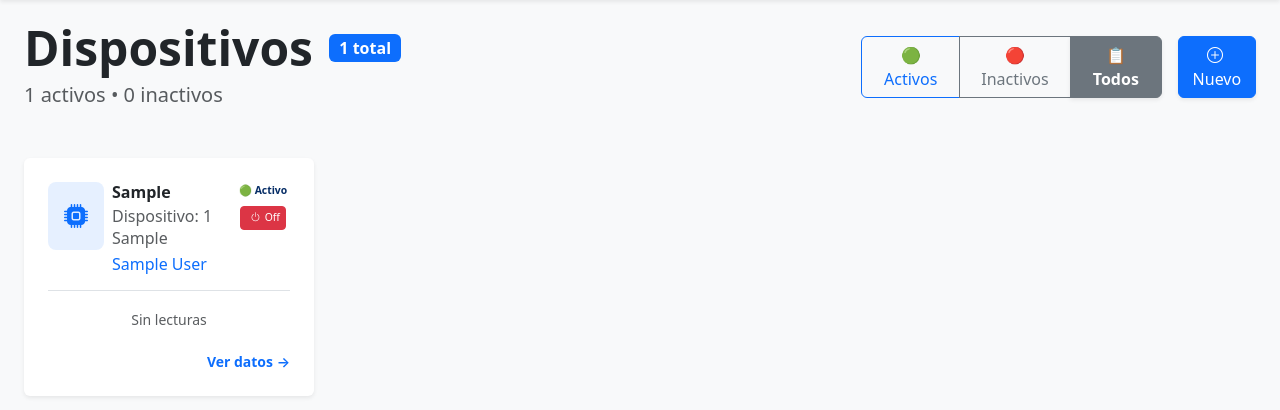
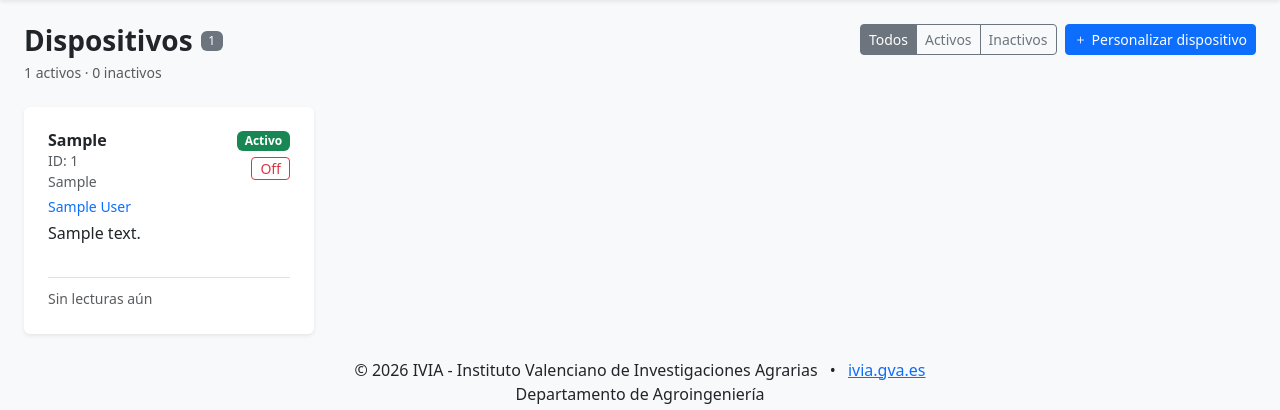
Before and after one commit to cdiazcod17/IVIA_monitor_alimentos, a Django app: page /devices/ in a window 1280 px wide. Shown: the part 62-472 px from the top of the page. Run offline with Django 5.2, Linux system fonts and the light colour scheme; a user stored in the database is signed in; tables that the repository leaves empty hold one stand-in row (values such as "Sample post").

Commit message:
visual del template detail mas limpia, se modifica el filtro y el grid de dispositivos

```diff
--- a/templates/devices/list.html
+++ b/templates/devices/list.html
@@ -5,157 +5,136 @@
 {% block content %}
 <div class="container-fluid py-4 px-3 px-md-4">
     <!-- Header Filtros -->
-    <div class="row align-items-center mb-4 mb-md-5">
-        <div class="col-md-8">
-            <div class="d-flex align-items-center">
-                <h1 class="display-5 fw-bold mb-0 me-3 lh-1">Dispositivos</h1>
-                <span class="badge bg-primary fs-6">{{ devices|length }} total</span>
+    <div class="d-flex flex-wrap justify-content-between align-items-start gap-3 mb-4">
+
+        <div>
+            <div class="d-flex align-items-center gap-2 mb-1">
+                <h1 class="h3 fw-semibold mb-0">Dispositivos</h1>
+                <span class="badge text-bg-secondary fw-normal">{{ devices|length }}</span>
             </div>
-            <p class="lead text-muted mt-2 mb-0">
-                {% if total_active %}{{ total_active }} activos • {{ total_inactive }} inactivos{% endif %}
-            </p>
+            {% if total_active %}
+            <p class="text-muted small mb-0">{{ total_active }} activos &middot; {{ total_inactive }} inactivos</p>
+            {% endif %}
         </div>
 
-        <div class="col-md-4 mt-3 mt-md-0">
-            <div class="d-flex gap-2 justify-content-md-end">
-                <!-- Filtros -->
-                <div class="btn-group w-100 w-md-auto" role="group">
+        <div class="d-flex align-items-center gap-2 flex-wrap">
+            <div class="btn-group btn-group-sm" role="group" aria-label="Filtrar dispositivos">
+                <a href="{% url 'devices:list' %}"
+                    class="btn btn-outline-secondary {% if status_filter != 'active' and status_filter != 'inactive' %}active{% endif %}">
+                    Todos
+                </a>
                 <a href="{% url 'devices:list' %}?status=active"
-                       class="btn btn-outline-primary
-                              {% if status_filter == 'active' %}active fw-semibold shadow-sm{% endif %}">
-                        🟢 Activos
+                    class="btn btn-outline-secondary {% if status_filter == 'active' %}active{% endif %}">
+                    Activos
                 </a>
                 <a href="{% url 'devices:list' %}?status=inactive"
-                       class="btn btn-outline-secondary
-                              {% if status_filter == 'inactive' %}active fw-semibold shadow-sm{% endif %}">
-                        🔴 Inactivos
-                    </a>
-                    <a href="{% url 'devices:list' %}"
-                       class="btn btn-outline-secondary
-                              {% if status_filter != 'active' and status_filter != 'inactive' %}active fw-semibold shadow-sm{% endif %}">
-                        📋 Todos
+                    class="btn btn-outline-secondary {% if status_filter == 'inactive' %}active{% endif %}">
+                    Inactivos
                 </a>
             </div>
 
-                <!-- Añadir -->
-                <a href="{% url 'devices:add' %}" class="btn btn-primary shadow-sm ms-md-2">
-                    <i class="bi bi-plus-circle me-1"></i>Nuevo
+            <a href="{% url 'devices:add' %}" class="btn btn-primary btn-sm">
+                <i class="bi bi-plus me-1"></i>Personalizar dispositivo
             </a>
         </div>
-        </div>
+
     </div>
 
     <!-- Grid Dispositivos -->
+    {# Grid Dispositivos #}
     <div class="row g-3 g-md-4">
         {% for item in devices %}
         <div class="col-xl-3 col-lg-4 col-md-6">
             <a href="{% url 'devices:detail' item.device.device_id %}" class="text-decoration-none">
-                <div class="card h-100 device-card border-0 shadow-sm hover-shadow-lg transition-all">
-                    <div class="card-body p-3 p-md-4">
-                        <!-- Header: Icono + Info + Status -->
-                        <div class="d-flex align-items-start mb-3 gap-2">
-                            <!-- Icono -->
-                            <div class="flex-shrink-0">
-                                <div class="bg-primary bg-opacity-10 p-2 p-md-3 rounded-3">
-                                    <i class="bi bi-cpu-fill text-primary fs-4 fs-md-3"></i>
-                                </div>
-                            </div>
+                <div class="card h-100 border-0 shadow-sm">
+                    <div class="card-body p-3 p-md-4 d-flex flex-column gap-3">
 
-                            <!-- Info Principal -->
-                            <div class="flex-grow-1 min-w-0">
-                                <h6 class="card-title fw-bold mb-1 lh-sm fs-6 fs-md-5 mb-1">
+                        {# Cabecera: nombre + ID + estado #}
+                        <div class="d-flex align-items-start justify-content-between gap-2">
+
+                            <div class="min-w-0 flex-grow-1">
+                                <h6 class="fw-semibold mb-0 text-body text-truncate">
                                     {% if item.user_device and item.user_device.alias %}
-                                        {{ item.user_device.alias|truncatechars:18 }}
+                                    {{ item.user_device.alias }}
                                     {% else %}
-                                        {{ item.device.default_name|truncatechars:18 }}
+                                    {{ item.device.default_name }}
                                     {% endif %}
                                 </h6>
 
-                                <small class="text-muted d-block lh-sm fs-6 fs-md-5">
-                                    Dispositivo: {{ item.device.device_id }}
-                                </small>
+                                <small class="text-muted d-block">ID: {{ item.device.device_id }}</small>
 
-                                <small class="text-muted lh-sm fs-6 fs-md-5">
-                                    {{ item.device.location|default:"Sin ubicación"|truncatechars:20 }}
-                                </small>
+                                {% if item.device.location %}
+                                <small class="text-muted d-block text-truncate">{{ item.device.location }}</small>
+                                {% endif %}
 
                                 {% if item.user_device and item.user_device.food_name %}
-                                <small class="text-primary d-block lh-sm fs-6 fs-md-5 mt-1">
-                                    {{ item.user_device.food_name|truncatechars:15 }}
+                                <small class="text-primary d-block mt-1 text-truncate">
+                                    {{ item.user_device.food_name }}
                                 </small>
+                                <p class="d-block mt-1 text-truncate">{{ item.user_device.notes }}</p>
                                 {% endif %}
                             </div>
 
-                            <!-- Status + Acción -->
-                            <div class="flex-shrink-0 ms-2 status-actions" style="min-width: 70px; max-width: 80px;">
-                                <div class="d-flex flex-column gap-1 align-items-center">
-                                    <!-- Badge -->
-                                    <span class="badge badge-status fs-6 lh-1 px-2 py-1 text-primary-emphasis">
-                                        {{ item.device.is_active|yesno:"🟢 Activo,🔴 Inactivo" }}
-                                    </span>
+                            <div class="flex-shrink-0 d-flex flex-column align-items-end gap-1">
+                                {% if item.device.is_active %}
+                                <span class="badge text-bg-success">Activo</span>
+                                {% else %}
+                                <span class="badge text-bg-secondary">Inactivo</span>
+                                {% endif %}
 
-                                    <!-- Botón -->
                                 {% if item.device.is_active %}
-                                    <form method="post" action="{% url 'devices:disable' %}" class="d-inline mb-0">
+                                <form method="post" action="{% url 'devices:disable' %}" class="m-0">
                                     {% csrf_token %}
                                     <input type="hidden" name="device_id" value="{{ item.device.device_id }}">
-                                        <button type="submit" class="btn btn-sm btn-danger btn-status px-1 py-1 shadow-none "
+                                    <button type="submit" class="btn btn-sm btn-outline-danger px-2 py-0"
                                         onclick="return confirm('¿Desactivar {{ item.device.default_name }}?')">
-                                            <i class="bi bi-power m-1"></i>Off
+                                        Off
                                     </button>
                                 </form>
                                 {% else %}
-                                    <form method="post" action="{% url 'devices:enable' %}" class="d-inline mb-0">
+                                <form method="post" action="{% url 'devices:enable' %}" class="m-0">
                                     {% csrf_token %}
                                     <input type="hidden" name="device_id" value="{{ item.device.device_id }}">
-                                        <button type="submit" class="btn btn-sm btn-success btn-status px-1 py-1 shadow-none"
+                                    <button type="submit" class="btn btn-sm btn-outline-success px-2 py-0"
                                         onclick="return confirm('¿Activar {{ item.device.default_name }}?')">
-                                            <i class="bi bi-power m-1"></i>On
+                                        On
                                     </button>
                                 </form>
                                 {% endif %}
                             </div>
                         </div>
-                        </div>
 
-
+                        {# Última lectura #}
                         <div class="border-top pt-2 mt-auto">
                             {% if item.latest %}
-                            <div class="d-flex justify-content-between small text-muted mb-1">
-                                <span>Ultimo: {{ item.latest.dateData }}</span>
+                            <div class="d-flex flex-column gap-1">
+                                <small class="text-muted">{{ item.latest.dateData }}</small>
+                                <div class="d-flex gap-3">
+                                    <small class="fw-medium text-body">
+                                        {{ item.latest.temperature|floatformat:1 }} °C
+                                    </small>
+                                    <small class="text-muted">
+                                        {{ item.latest.humidity|floatformat:0 }} %
+                                    </small>
                                 </div>
-                            <div class="d-flex justify-content-between small text-muted mb-1">
-                                <span class="fw-medium">Temperatura: {{ item.latest.temperature|floatformat:1 }}°</span>
-                            </div>
-                            <div class="d-flex justify-content-between small text-muted">
-                                <span>Humedad: {{ item.latest.humidity|floatformat:0 }}%</span>
                             </div>
                             {% else %}
-                            <div class="text-center py-2">
-                                <small class="text-muted">Sin lecturas</small>
-                            </div>
+                            <small class="text-muted">Sin lecturas aún</small>
                             {% endif %}
                         </div>
 
-                        {% if item.device.is_active %}
-                        <div class="d-flex justify-content-end mt-2 pt-1">
-                            <small class="text-primary fw-semibold">Ver datos →</small>
-                        </div>
-                        {% endif %}
                     </div>
                 </div>
             </a>
         </div>
+
         {% empty %}
-        <div class="col-12 text-center py-5">
-            <div class="d-inline-block">
-                <i class="bi bi-cpu display-1 text-muted mb-4 opacity-50"></i>
-                <h3 class="text-muted mb-3">Sin dispositivos</h3>
-                <p class="text-muted lead mb-4">No hay dispositivos configurados</p>
-                <a href="{% url 'devices:add' %}" class="btn btn-primary">
-                    <i class="bi bi-plus-circle me-2"></i>Configurar primero
+        <div class="col-12 text-center py-5 text-muted">
+            <i class="bi bi-cpu display-4 mb-3 d-block opacity-25"></i>
+            <p class="mb-3">No hay dispositivos configurados</p>
+            <a href="{% url 'devices:add' %}" class="btn btn-primary btn-sm">
+                <i class="bi bi-plus-circle me-1"></i>Añadir dispositivo
             </a>
-            </div>
         </div>
         {% endfor %}
     </div>
```
Lines whose indentation alone changed are shown as unchanged.
